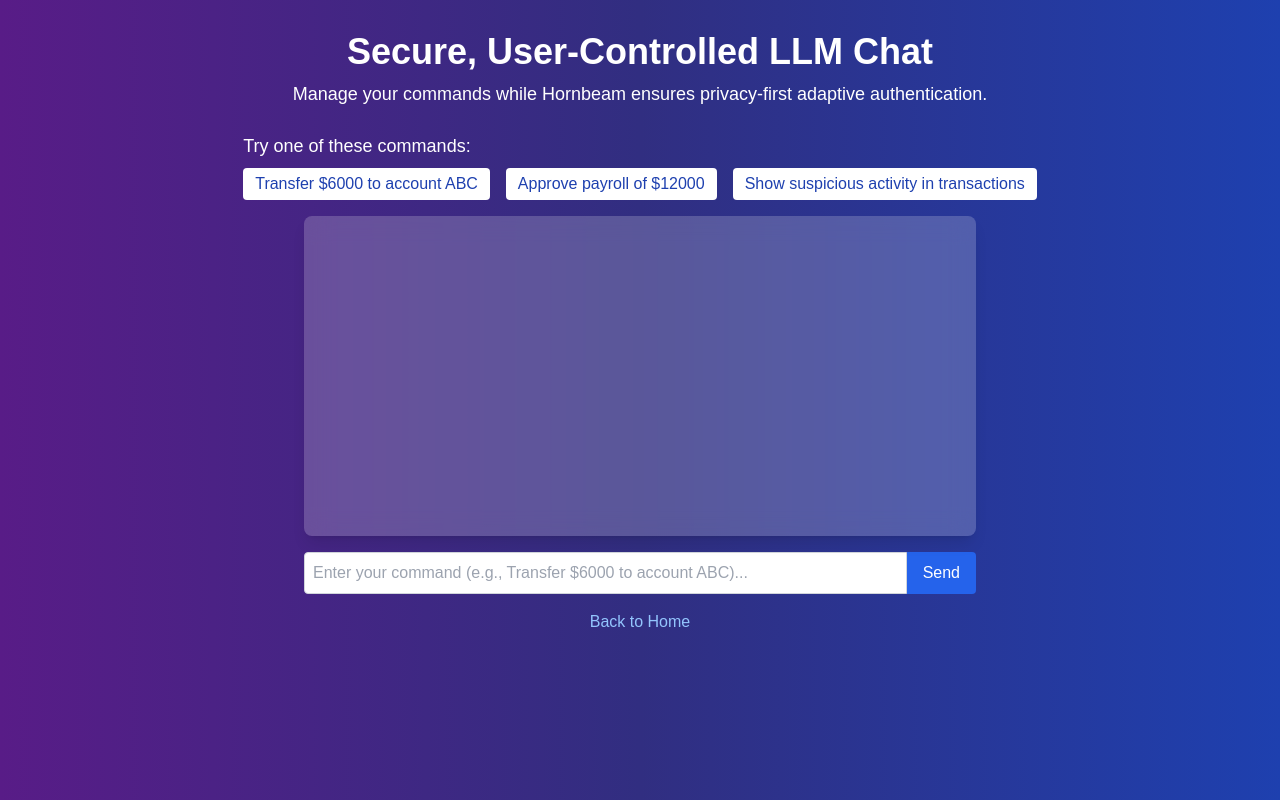
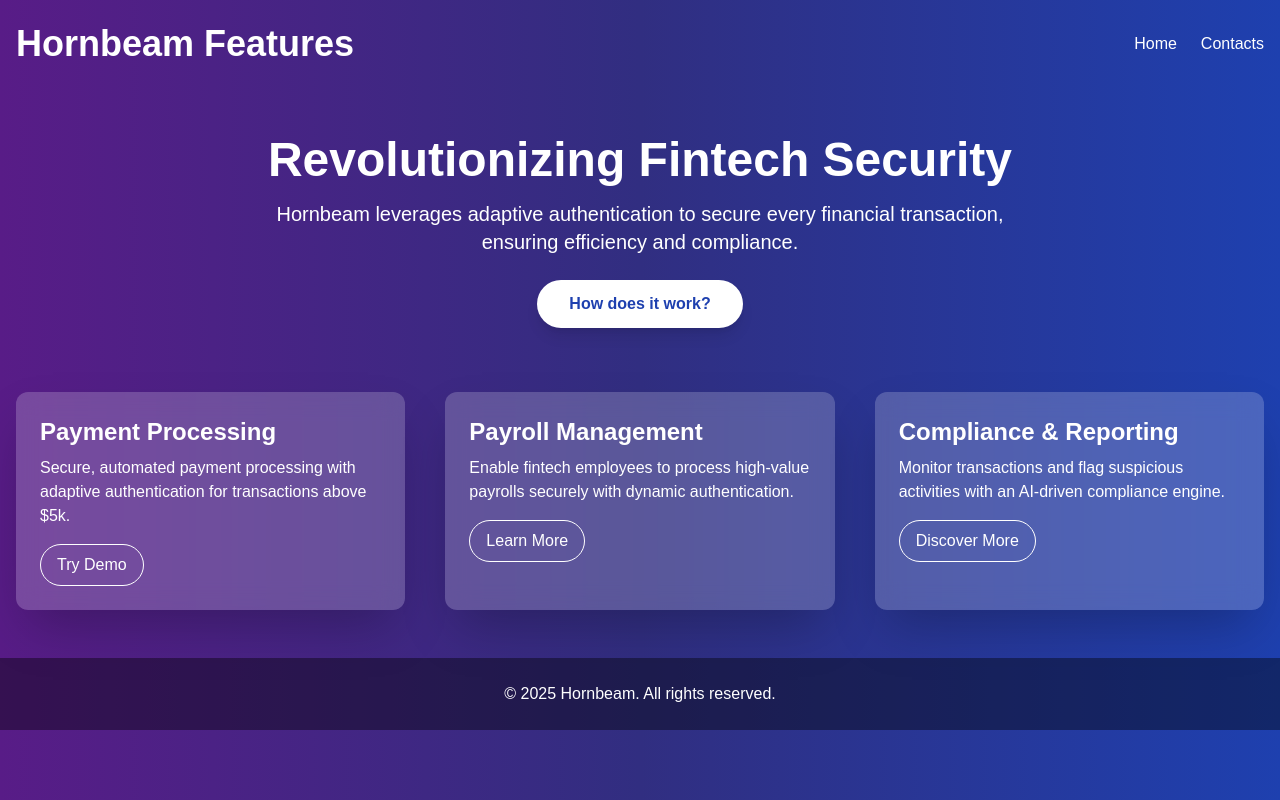
Before and after one commit to EI94/Hornbeam, a Next.js app: page /features in a window 1280 px wide. Built offline with nearby package versions, Linux system fonts and the light colour scheme.

Commit message:
Separate server and client components for metadata export

```diff
--- a/app/features/FeaturesContent.tsx
+++ b/app/features/FeaturesContent.tsx
@@ -4,176 +4,115 @@
 import { useState } from 'react';
 import Link from 'next/link';
 
-// Funzione che simula la risposta del Hornbeam Agent in base al comando inserito
-const simulateAgentResponse = (input: string): Promise<string> => {
-  return new Promise((resolve) => {
-    setTimeout(() => {
-      const lowerInput = input.toLowerCase();
-      // Il simbolo "$" è opzionale per riconoscere gli importi
-      const regex = /\$?([\d,\.]+)/;
-      const match = input.match(regex);
-      let amount = 0;
-      if (match && match[1]) {
-        amount = Number(match[1].replace(/,/g, ''));
-      }
-
-      // Use Case 1: Comandi di pagamento (transfer / pay)
-      if (lowerInput.includes("transfer") || lowerInput.includes("pay")) {
-        if (amount > 5000) {
-          resolve(
-            `<img src="/hornbeam-logo.svg" alt="Hornbeam Logo" class="inline-block w-6 h-6 mr-2" /> Payment Agent:\nTransaction of $${amount} flagged as high-risk.`
-          );
-        } else if (amount > 0) {
-          resolve(
-            `<img src="/hornbeam-logo.svg" alt="Hornbeam Logo" class="inline-block w-6 h-6 mr-2" /> Payment Agent:\nTransaction of $${amount} processed successfully.`
-          );
-        } else {
-          resolve(`Payment Agent: Please include a valid amount (e.g., Transfer $3000 to account XYZ).`);
-        }
-      }
-      // Use Case 2: Gestione del payroll
-      else if (lowerInput.includes("payroll")) {
-        if (amount > 10000) {
-          resolve(
-            `<img src="/hornbeam-logo.svg" alt="Hornbeam Logo" class="inline-block w-6 h-6 mr-2" /> Payroll Agent:\nPayroll amount of $${amount} requires extra verification.`
-          );
-        } else if (amount > 0) {
-          resolve(
-            `<img src="/hornbeam-logo.svg" alt="Hornbeam Logo" class="inline-block w-6 h-6 mr-2" /> Payroll Agent:\nPayroll of $${amount} approved successfully.`
-          );
-        } else {
-          resolve(`Payroll Agent: Please specify a valid payroll amount.`);
-        }
-      }
-      // Use Case 3: Compliance e verifiche sospette
-      else if (lowerInput.includes("suspicious") || lowerInput.includes("compliance")) {
-        resolve(
-          `<img src="/hornbeam-logo.svg" alt="Hornbeam Logo" class="inline-block w-6 h-6 mr-2" /> Compliance Agent:\nAnalyzing transactions... No anomalies detected.`
-        );
-      }
-      // Caso default: comando non riconosciuto
-      else {
-        resolve(`Hornbeam Agent:\nI'm sorry, I didn't understand your request. Try these examples:\n• Transfer $6000 to account ABC\n• Approve payroll of $12000\n• Show suspicious activity in transactions`);
-      }
-    }, 1500);
-  });
-};
-
 export default function FeaturesContent() {
-  // Dichiarazione degli state hook
-  const [messages, setMessages] = useState<{ sender: string; text: string }[]>([]);
-  const [input, setInput] = useState(''); // Questa variabile è necessaria per il campo input
-  const [isProcessing, setIsProcessing] = useState(false);
-  const [explanation, setExplanation] = useState<string | null>(null);
-
-  const examples = [
-    'Transfer $6000 to account ABC',
-    'Approve payroll of $12000',
-    'Show suspicious activity in transactions'
-  ];
-
-  const handleSend = async () => {
-    if (!input.trim()) return;
-    // Quando viene inviato un nuovo comando, nascondi l'explanation
-    setExplanation(null);
-    setMessages((prev) => [...prev, { sender: 'User', text: input }]);
-    setInput('');
-    setIsProcessing(true);
-
-    const response = await simulateAgentResponse(input);
-    setMessages((prev) => [...prev, { sender: 'Hornbeam Agent', text: response }]);
-
-    // Determina se mostrare il box esplicativo in base al comando
-    const lowerInput = input.toLowerCase();
-    const regex = /\$?([\d,\.]+)/;
-    const match = input.match(regex);
-    let amount = 0;
-    if (match && match[1]) {
-      amount = Number(match[1].replace(/,/g, ''));
-    }
-    if ((lowerInput.includes("transfer") || lowerInput.includes("pay")) && amount > 5000) {
-      setExplanation("How it works: For high-risk payment transactions, Hornbeam requires additional authentication to ensure privacy and security.");
-    } else if (lowerInput.includes("payroll") && amount > 10000) {
-      setExplanation("How it works: For payroll transactions exceeding the threshold, Hornbeam triggers extra verification to maintain compliance.");
-    } else if (lowerInput.includes("suspicious") || lowerInput.includes("compliance")) {
-      setExplanation("How it works: Hornbeam monitors transaction patterns and flags anomalies. For sensitive cases, extra authentication is required.");
-    }
-    setIsProcessing(false);
-  };
+  const [showModal, setShowModal] = useState(false);
 
   return (
-    <div className="min-h-screen bg-gradient-to-r from-purple-900 via-indigo-900 to-blue-800 text-white flex flex-col items-center p-8">
-      <h1 className="text-4xl font-bold mb-2">Secure, User-Controlled LLM Chat</h1>
-      <p className="mb-6 text-lg">
-        Manage your commands while Hornbeam ensures privacy-first adaptive authentication.
-      </p>
+    <div className="min-h-screen bg-gradient-to-r from-purple-900 via-indigo-900 to-blue-800 text-white">
+      {/* Header */}
+      <header className="py-6">
+        <div className="container mx-auto px-4 flex justify-between items-center">
+          <h1 className="text-4xl font-extrabold">Hornbeam Features</h1>
+          <nav>
+            <ul className="flex space-x-6">
+              <li>
+                <Link href="/" className="hover:text-gray-300 transition-colors">
+                  Home
+                </Link>
+              </li>
+              <li>
+                <Link href="/contacts" className="hover:text-gray-300 transition-colors">
+                  Contacts
+                </Link>
+              </li>
+            </ul>
+          </nav>
+        </div>
+      </header>
 
-      {/* Box esplicativo esterno */}
-      {explanation && (
-        <div className="mb-4 p-4 bg-white text-black rounded shadow-lg transition-all duration-300">
-          <p>{explanation}</p>
+      {/* Hero Section */}
+      <main className="container mx-auto px-4 py-12">
+        <section className="text-center mb-16">
+          <h2 className="text-5xl font-bold mb-4">Revolutionizing Fintech Security</h2>
+          <p className="text-xl mb-6 max-w-3xl mx-auto">
+            Hornbeam leverages adaptive authentication to secure every financial transaction, ensuring efficiency and compliance.
+          </p>
+          <button
+            onClick={() => setShowModal(true)}
+            className="bg-white text-blue-800 font-bold py-3 px-8 rounded-full shadow-lg hover:bg-gray-200 transition-all"
+          >
+            How does it work?
+          </button>
+        </section>
+
+        {/* Use Cases Section */}
+        <section className="grid grid-cols-1 md:grid-cols-3 gap-10">
+          {/* Use Case 1: Payment Processing */}
+          <div className="p-6 rounded-xl bg-white bg-opacity-20 backdrop-blur-md shadow-2xl transform hover:-translate-y-2 transition duration-300">
+            <h3 className="text-2xl font-bold mb-2">Payment Processing</h3>
+            <p className="mb-4">
+              Secure, automated payment processing with adaptive authentication for transactions above $5k.
+            </p>
+            <Link href="/features/payment-demo" className="inline-block border border-white rounded-full px-4 py-2 text-white hover:bg-white hover:text-blue-800 transition">
+              Try Demo
+            </Link>
+          </div>
+          {/* Use Case 2: Payroll Management */}
+          <div className="p-6 rounded-xl bg-white bg-opacity-20 backdrop-blur-md shadow-2xl transform hover:-translate-y-2 transition duration-300">
+            <h3 className="text-2xl font-bold mb-2">Payroll Management</h3>
+            <p className="mb-4">
+              Enable fintech employees to process high-value payrolls securely with dynamic authentication.
+            </p>
+            <Link href="/features/payroll-demo" className="inline-block border border-white rounded-full px-4 py-2 text-white hover:bg-white hover:text-blue-800 transition">
+              Learn More
+            </Link>
+          </div>
+          {/* Use Case 3: Compliance & Reporting */}
+          <div className="p-6 rounded-xl bg-white bg-opacity-20 backdrop-blur-md shadow-2xl transform hover:-translate-y-2 transition duration-300">
+            <h3 className="text-2xl font-bold mb-2">Compliance & Reporting</h3>
+            <p className="mb-4">
+              Monitor transactions and flag suspicious activities with an AI-driven compliance engine.
+            </p>
+            <Link href="/features/compliance-demo" className="inline-block border border-white rounded-full px-4 py-2 text-white hover:bg-white hover:text-blue-800 transition">
+              Discover More
+            </Link>
+          </div>
+        </section>
+      </main>
+
+      {/* Footer */}
+      <footer className="py-6 bg-black bg-opacity-40">
+        <div className="container mx-auto px-4 text-center">
+          <p>&copy; 2025 Hornbeam. All rights reserved.</p>
+        </div>
+      </footer>
+
+      {/* Modal for "How does it work?" */}
+      {showModal && (
+        <div className="fixed inset-0 bg-black bg-opacity-50 flex items-center justify-center z-50">
+          <div className="bg-white text-black rounded-xl p-8 max-w-2xl w-full relative transform transition-all duration-300">
+            <button
+              onClick={() => setShowModal(false)}
+              className="absolute top-4 right-4 text-gray-600 hover:text-gray-900"
+            >
+              Close
+            </button>
+            <h2 className="text-3xl font-bold mb-4">How Does Hornbeam Work?</h2>
+            <p className="mb-4">
+              Hornbeam uses adaptive authentication to secure financial operations. When a task is submitted:
+            </p>
+            <ol className="list-decimal list-inside mb-4 text-left">
+              <li>The AI LLM receives and processes your request.</li>
+              <li>The Hornbeam Agent evaluates transaction risk.</li>
+              <li>If the risk is above the threshold, additional authentication is required.</li>
+              <li>The final result is communicated via the interface.</li>
+            </ol>
+            <p>
+              This dynamic process ensures that only authorized actions are processed, keeping your transactions secure.
+            </p>
+          </div>
         </div>
       )}
-
-      {/* Sezione dei comandi di esempio */}
-      <div className="mb-4">
-        <p className="text-lg mb-2">Try one of these commands:</p>
-        <div className="flex space-x-4">
-          {examples.map((ex, index) => (
-            <button
-              key={index}
-              onClick={() => setInput(ex)}
-              className="bg-white text-blue-800 px-3 py-1 rounded hover:bg-gray-200 transition"
-            >
-              {ex}
-            </button>
-          ))}
-        </div>
-      </div>
-
-      {/* Finestra della chat */}
-      <div className="w-full max-w-2xl bg-white bg-opacity-20 backdrop-blur-md rounded-lg p-4 mb-4 h-80 overflow-y-auto shadow-lg">
-        {messages.map((msg, idx) => (
-          <div key={idx} className="mb-2 fade-in whitespace-pre-line">
-            <strong className={msg.sender === 'User' ? 'text-blue-300' : 'text-yellow-300'}>
-              {msg.sender}:
-            </strong>{' '}
-            {msg.sender === 'Hornbeam Agent' ? (
-              <span style={{ whiteSpace: 'pre-wrap' }} dangerouslySetInnerHTML={{ __html: msg.text }} />
-            ) : (
-              msg.text
-            )}
-          </div>
-        ))}
-        {isProcessing && <div className="text-gray-300">Processing...</div>}
-      </div>
-
-      {/* Campo input e pulsante */}
-      <div className="flex w-full max-w-2xl">
-        <input
-          type="text"
-          placeholder="Enter your command (e.g., Transfer $6000 to account ABC)..."
-          value={input}
-          onChange={(e) => {
-            setInput(e.target.value);
-            setExplanation(null); // Nascondi il box esplicativo quando l'utente inizia a digitare
-          }}
-          className="flex-grow p-2 rounded-l border border-gray-300 text-black focus:outline-none focus:ring-2 focus:ring-blue-400"
-        />
-        <button
-          onClick={handleSend}
-          disabled={isProcessing}
-          className="bg-blue-600 px-4 py-2 rounded-r hover:bg-blue-500 transition-all duration-200"
-        >
-          Send
-        </button>
-      </div>
-
-      <div className="mt-4">
-        <Link href="/" className="text-blue-300 hover:underline">
-          Back to Home
-        </Link>
-      </div>
     </div>
   );
 }
```
